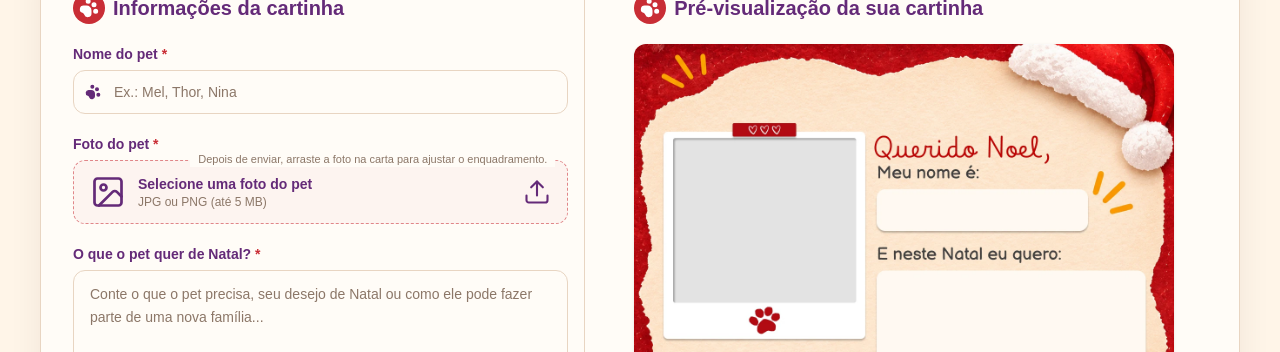
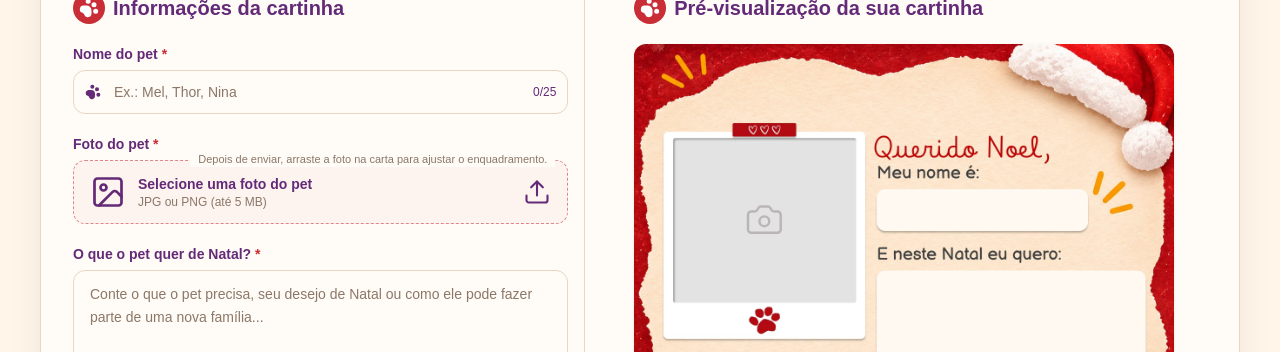
Before and after one commit to queridonoel/querido-noel, a React (Vite) app: page / in a window 1280 px wide. Shown: the part 225-577 px from the top of the page. Built offline with nearby package versions, Linux system fonts and the light colour scheme.

Commit message:
feat: add camera icon placeholder for missing pet photo and display character count in input field

```diff
--- a/src/components/LetterPreview.tsx
+++ b/src/components/LetterPreview.tsx
@@ -5,7 +5,7 @@ import {
   type PointerEvent,
 } from 'react'
 import { toPng } from 'html-to-image'
-import { Download } from 'lucide-react'
+import { Camera, Download } from 'lucide-react'
 import { getLetterTemplate } from '../config/templates'
 import type { LetterData } from '../types/letter'
 import { SectionTitle } from './SectionTitle'
@@ -178,12 +178,19 @@ export function LetterPreview({ data }: LetterPreviewProps) {
           className="absolute inset-0 size-full scale-[1.01] object-cover"
           src={template.post}
         />
-        {data.photoUrl && (
+        {data.photoUrl ? (
           <DraggablePhoto
             alt={`Foto de ${data.petName || 'pet'}`}
             key={data.photoUrl}
             src={data.photoUrl}
           />
+        ) : (
+          <div
+            aria-hidden="true"
+            className="absolute top-[17.4%] left-[6.9%] flex h-[30.3%] w-[34.5%] items-center justify-center text-text/25"
+          >
+            <Camera className="size-[24%]" strokeWidth={1.5} />
+          </div>
         )}
         <p
           aria-live="polite"
--- a/src/components/form/FormControls.tsx
+++ b/src/components/form/FormControls.tsx
@@ -28,14 +28,17 @@ export function FieldLabel({ children, htmlFor, required }: FieldLabelProps) {
 }
 
 interface InputFieldProps extends InputHTMLAttributes<HTMLInputElement> {
+  count?: number
   icon?: ReactNode
   label: string
 }
 
 export function InputField({
+  count,
   icon,
   id,
   label,
+  maxLength,
   required,
   ...props
 }: InputFieldProps) {
@@ -51,11 +54,17 @@ export function InputField({
           </span>
         )}
         <input
-          className={`${controlClassName} ${icon ? 'pl-10' : ''}`}
+          className={`${controlClassName} ${icon ? 'pl-10' : ''} ${count !== undefined ? 'pr-14' : ''}`}
           id={id}
+          maxLength={maxLength}
           required={required}
           {...props}
         />
+        {count !== undefined && maxLength !== undefined && (
+          <span className="pointer-events-none absolute top-1/2 right-3 -translate-y-1/2 text-xs text-primary">
+            {count}/{maxLength}
+          </span>
+        )}
       </div>
     </div>
   )
--- a/src/components/form/LetterForm.tsx
+++ b/src/components/form/LetterForm.tsx
@@ -49,6 +49,7 @@ export function LetterForm({ data, onChange }: LetterFormProps) {
 
       <div>
         <InputField
+          count={data.petName.length}
           icon={
             <PawPrint
               aria-hidden="true"
```
